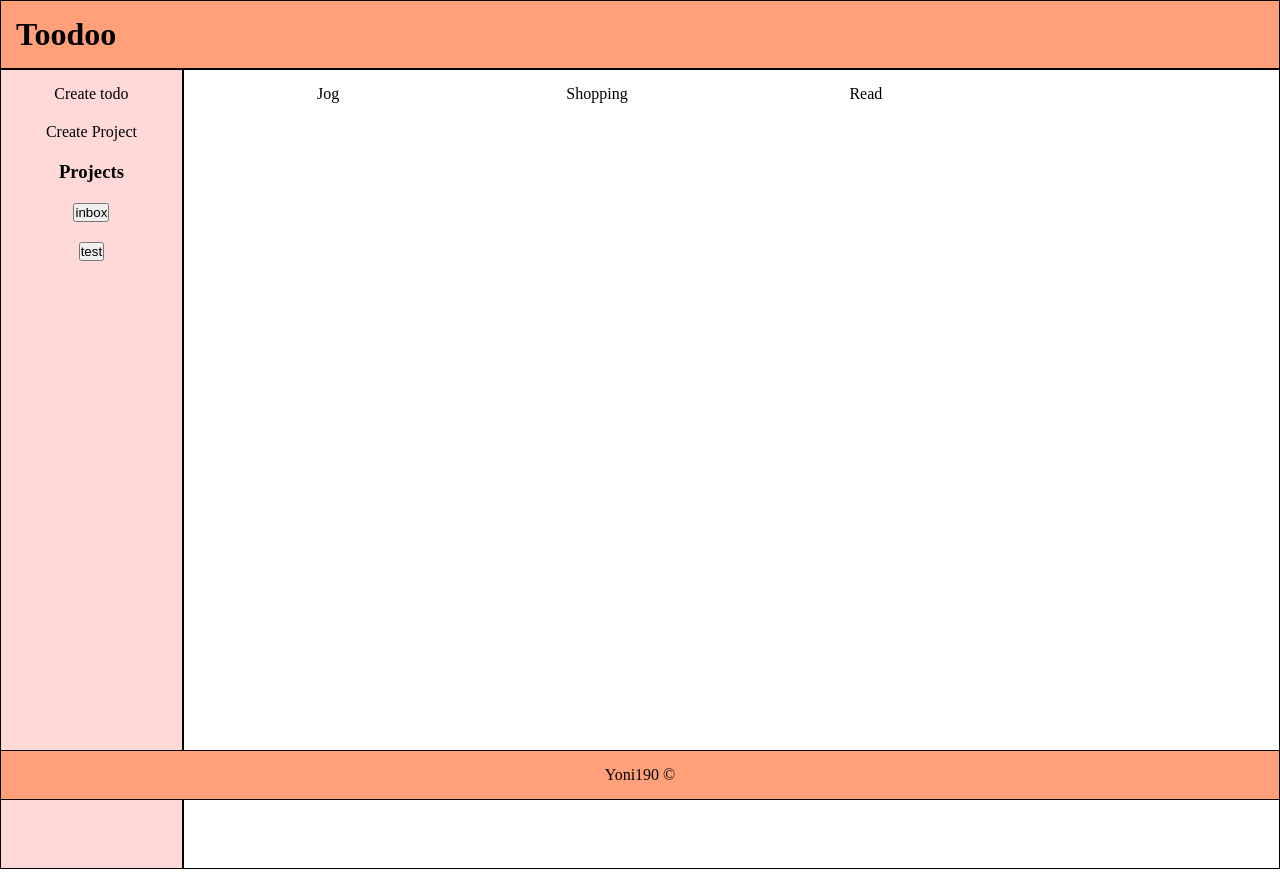
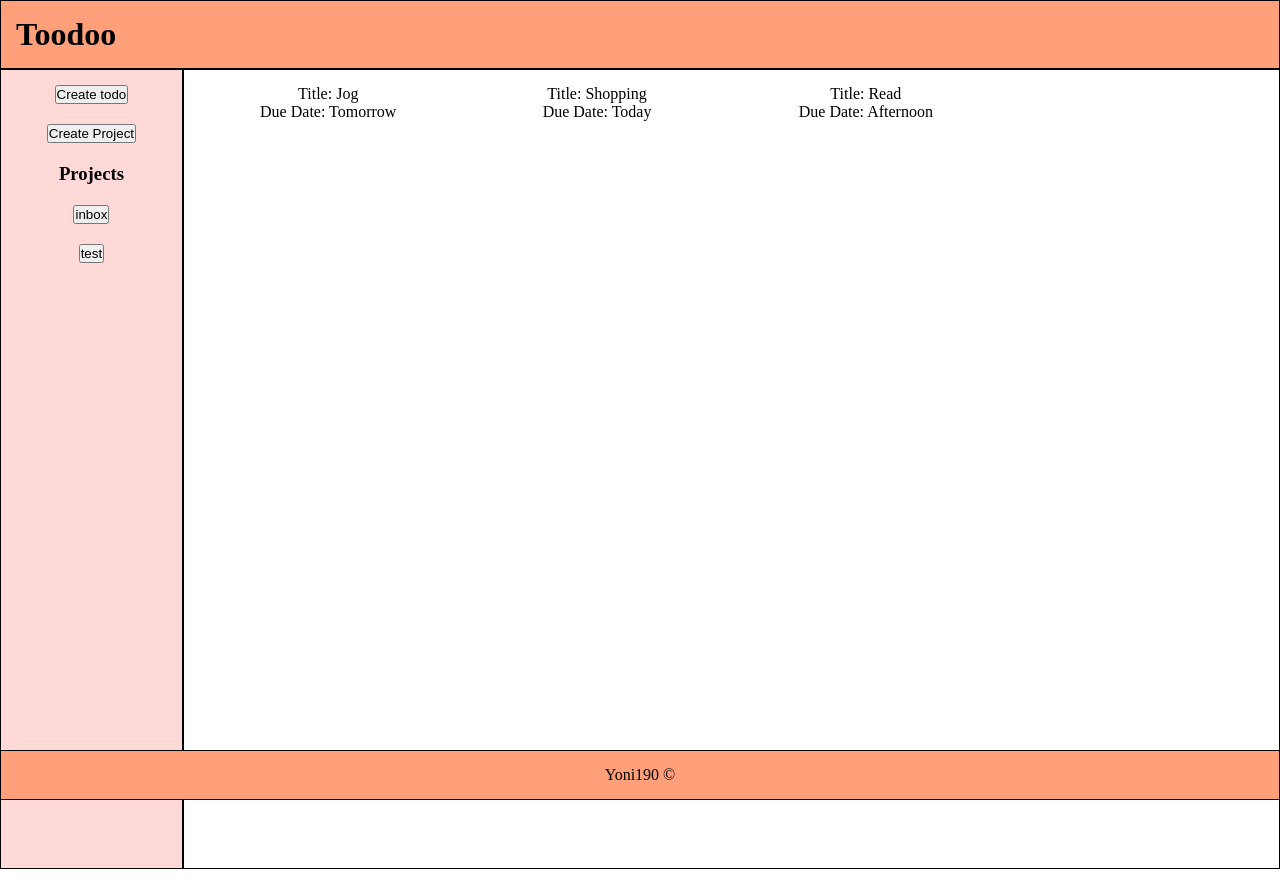
Before and after one commit to Yoni190/todo-list, a website built with webpack: page src/template.html in a window 1280 px wide. Both pictures are taken after a click on the button "inbox". Built offline with nearby package versions, Linux system fonts and the light colour scheme.

Commit message:
Display dueDate in addition to the title

```diff
--- a/src/display.js
+++ b/src/display.js
@@ -22,7 +22,7 @@ const display = (()=>{
             project.lists.forEach((list)=>{
                 const card = document.createElement('div');
                 card.className = 'card';
-                card.innerHTML = list.title;
+                card.innerHTML = `Title: ${list.title} <br> Due Date: ${list.dueDate}`;
                 lists.appendChild(card);
             })
         })
--- a/src/template.html
+++ b/src/template.html
@@ -11,8 +11,8 @@
     <main>
         <div id="sidebar">
             <ul>
-                <li><a href="#">Create todo</a></li>
-                <li><a href="#">Create Project</a></li>
+                <li><button>Create todo</button></li>
+                <li><button>Create Project</button></li>
                 <li><h3>Projects</h3></li>
             </ul>
         </div>
```
